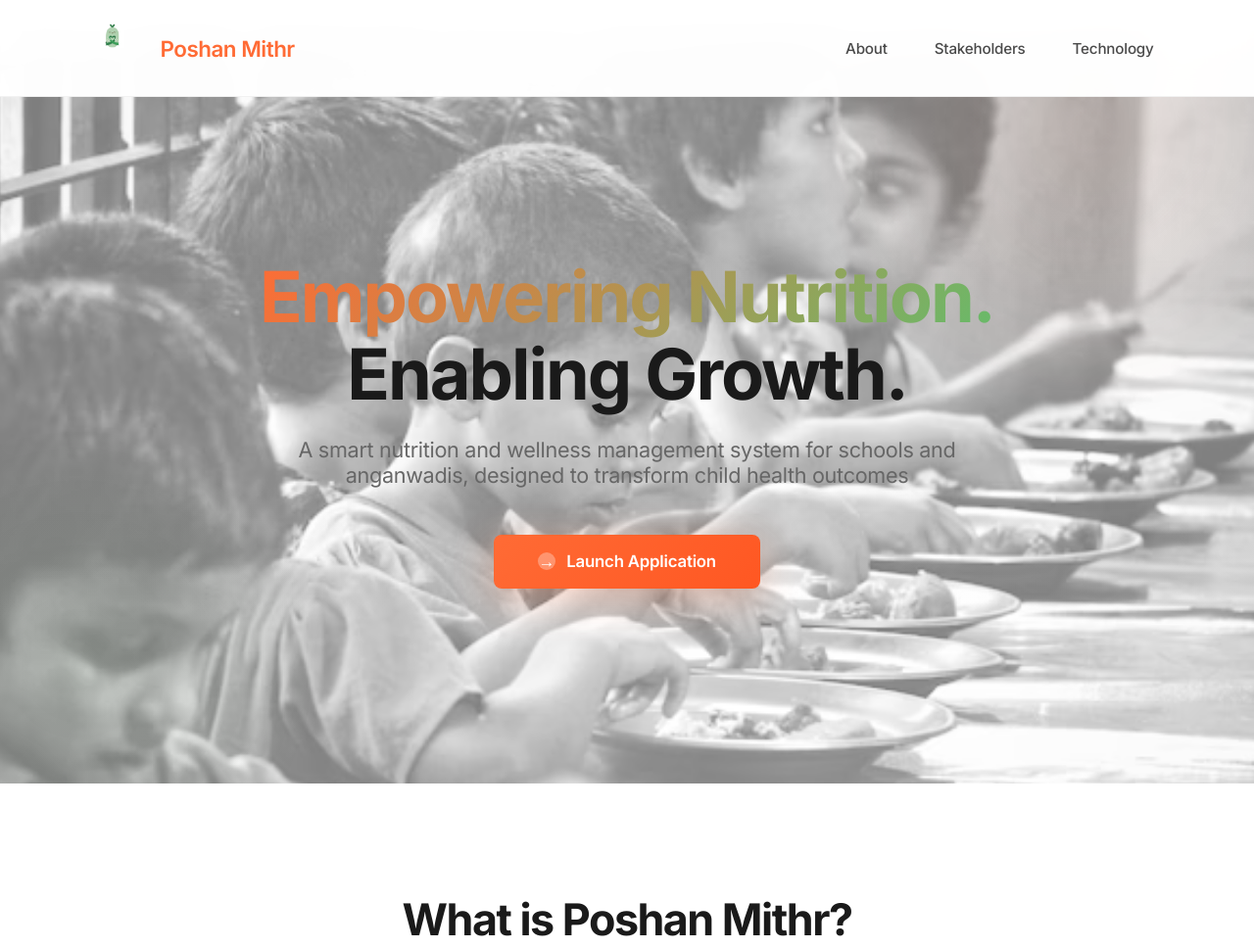
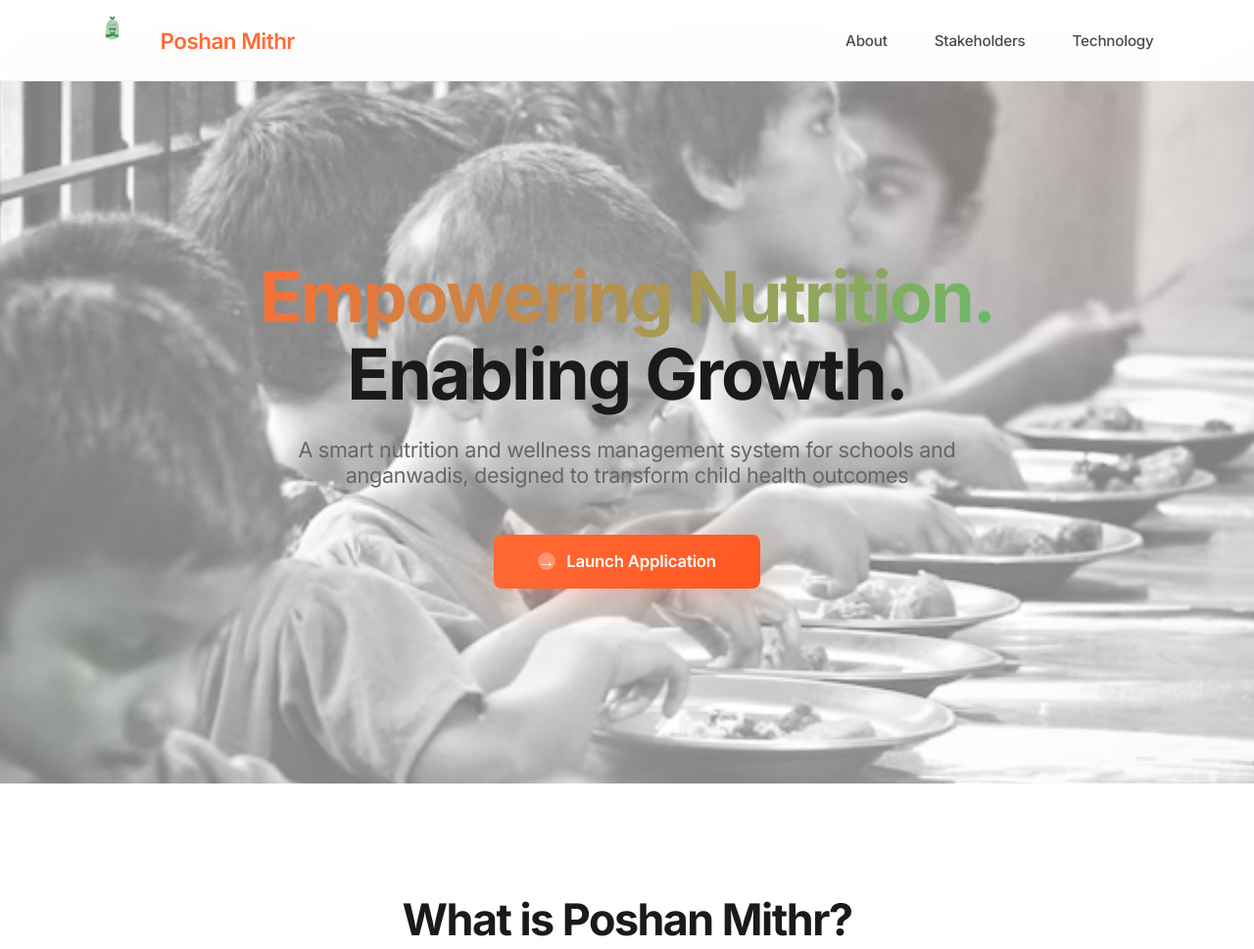
Before and after one commit to kavanatn/Poshan_Mithr, a plain HTML site: page index.html in a window 1280 px wide. Shown: the top 969 px of the page at 98% size. Drawn offline with Linux system fonts and the light colour scheme.

Commit message:
Update index.html

```diff
--- a/index.html
+++ b/index.html
@@ -26,7 +26,7 @@
             width: 100%;
             background: rgba(255, 255, 255, 0.98);
             backdrop-filter: blur(20px);
-            padding: 1.5rem 8%;
+            padding: 1.0rem 8%;
             display: flex;
             justify-content: space-between;
             align-items: center;
```
